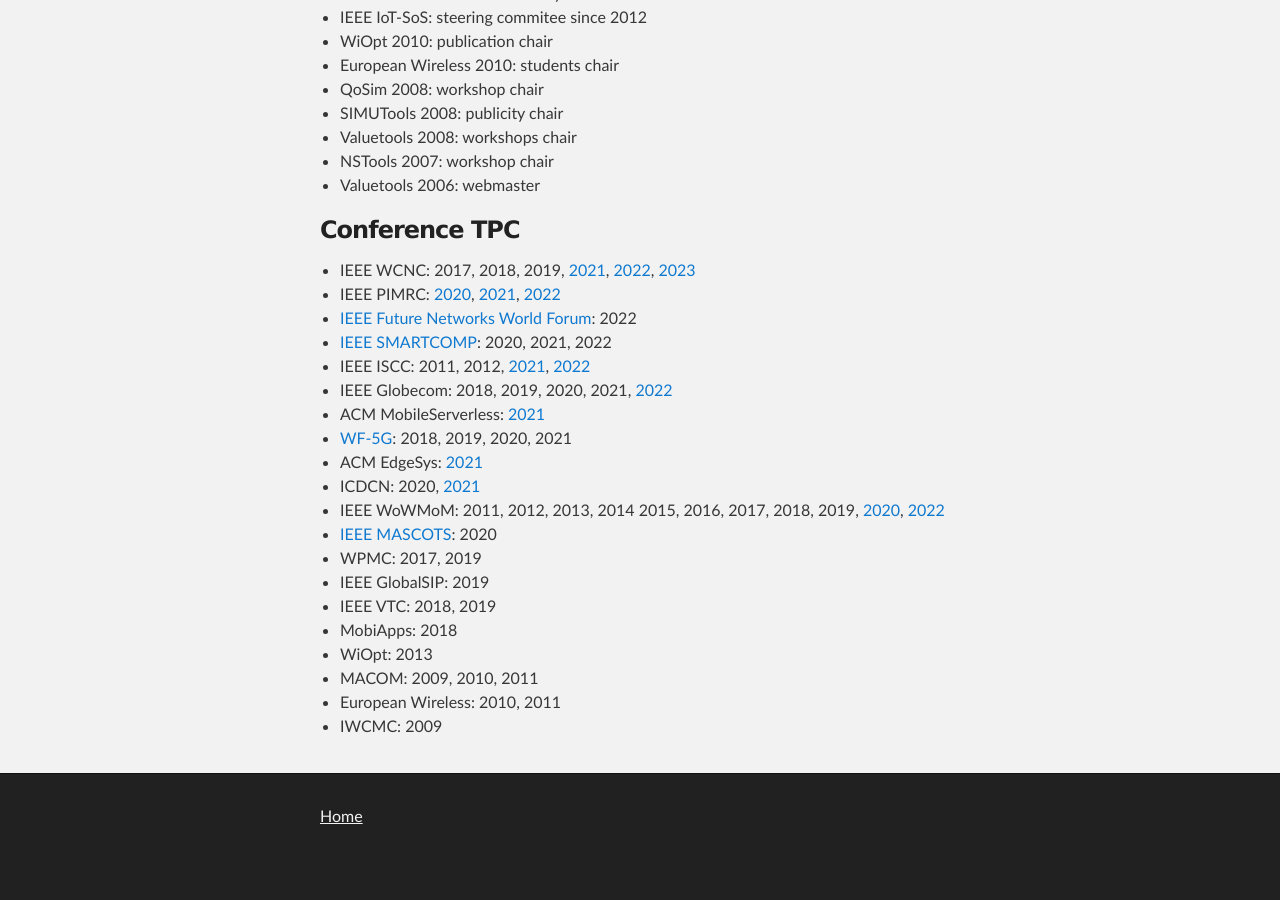
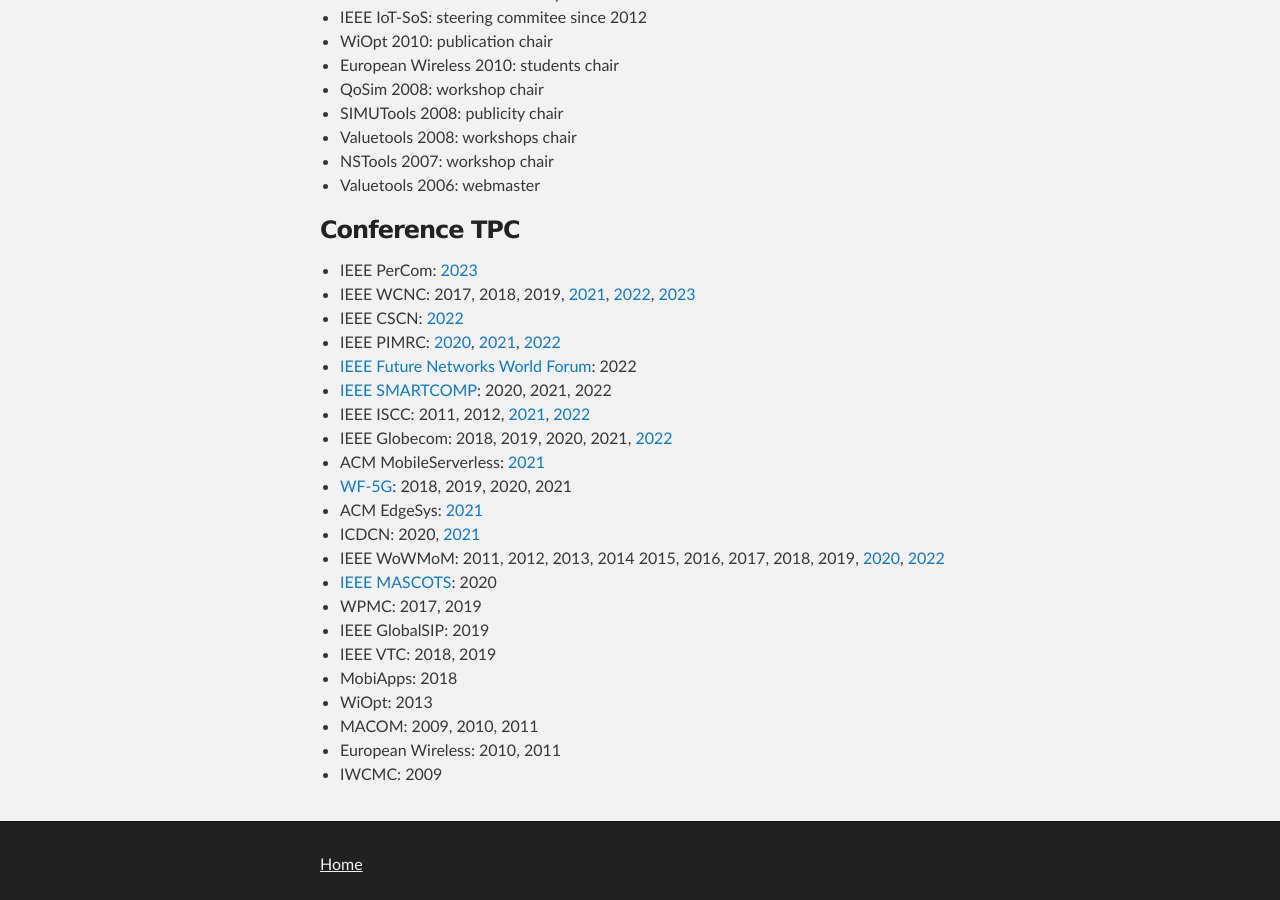
Before and after one commit to ccicconetti/ccicconetti.github.io, a Jekyll site: the page built from editorial.md, in a window 1280 px wide and 900 px high, scrolled down 855 px. Built offline with Jekyll 4.4.1, drawn with Linux system fonts in a browser that asks for light colours; before the commit the page ends 1718 px from its top, so only the background shows below that.

Commit message:
Update TPC

```diff
--- a/editorial.md
+++ b/editorial.md
@@ -36,7 +36,9 @@ layout: page
 
 ### Conference TPC
 
+- IEEE PerCom: [2023](https://www.percom.org/PerCom2023/)
 - IEEE WCNC: 2017, 2018, 2019, [2021](https://wcnc2021.ieee-wcnc.org/), [2022](https://wcnc2022.ieee-wcnc.org/), [2023](https://wcnc2023.ieee-wcnc.org/)
+- IEEE CSCN: [2022](https://cscn2022.ieee-cscn.org/)
 - IEEE PIMRC: [2020](https://pimrc2020.ieee-pimrc.org/), [2021](https://pimrc2021.ieee-pimrc.org/), [2022](https://pimrc2022.ieee-pimrc.org/)
 - [IEEE Future Networks World Forum](https://fnwf.ieee.org/): 2022
 - [IEEE SMARTCOMP](https://www.smart-comp.info/): 2020, 2021, 2022
```
